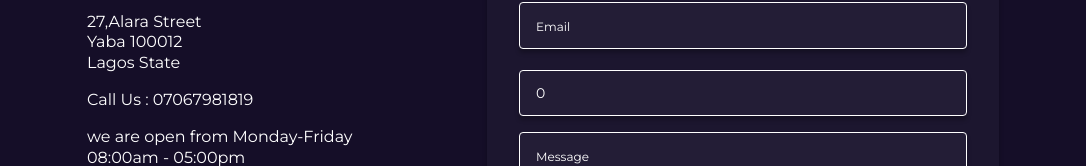
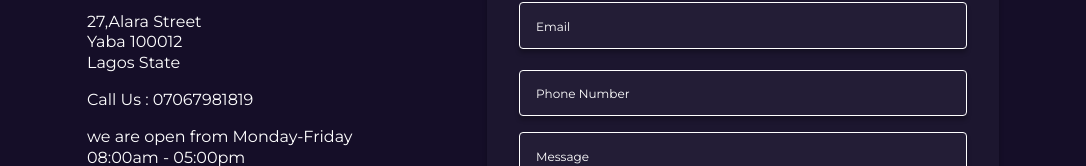
Before and after one commit to Doziechuks/get-link-hackathon, a React (Vite) app: page /contact in a window 1280 px wide. Shown: the part 382-548 px from the top of the page, without its empty margins (97-1183 px from the left). Built offline with nearby package versions, Linux system fonts and the light colour scheme.

Commit message:
updated the custom input

```diff
--- a/src/components/contactFormBox/ContactFormBox.tsx
+++ b/src/components/contactFormBox/ContactFormBox.tsx
@@ -7,7 +7,7 @@ import "aos/dist/aos.css";
 const initialState = {
   first_name: "",
   email: "",
-  phone_number: 0,
+  phone_number: "",
 };
 const ContactFormBox = () => {
   const [user, setUser] = useState(initialState);
--- a/src/components/customInput/CustomInput.module.less
+++ b/src/components/customInput/CustomInput.module.less
@@ -38,6 +38,10 @@
       color: #fff;
     }
   }
+  input::-webkit-outer-spin-button,
+  input::-webkit-inner-spin-button {
+    display: none;
+  }
   @media screen and (max-width: 767px) {
     .contactInput {
       margin-bottom: 1.2rem;
```
